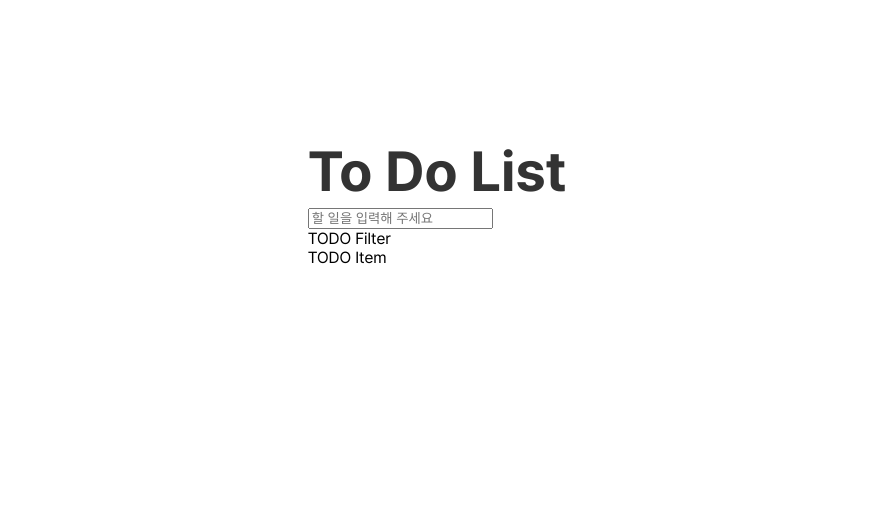
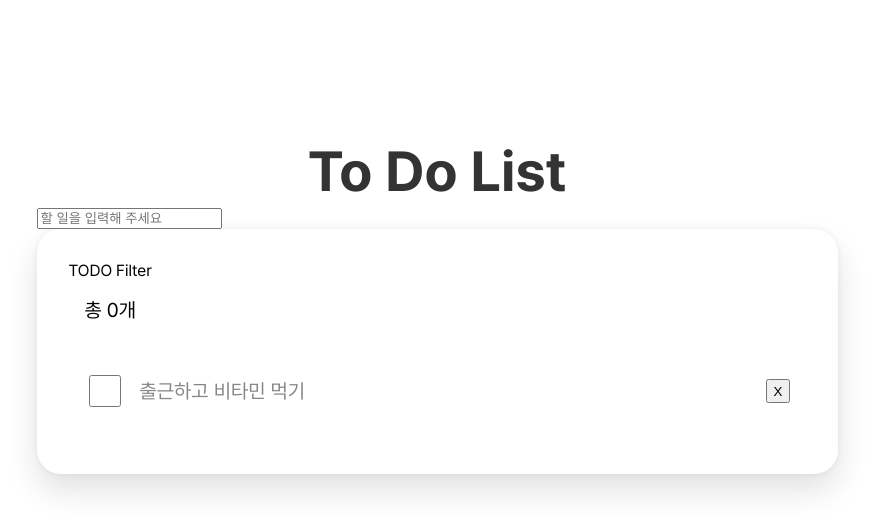
Before and after one commit to jdm1219/todo-myfair, a Next.js app: page / in a window 1280 px wide. Shown: the top 532 px of the page, without its empty margins (203-1077 px from the left). Built offline with nearby package versions, Linux system fonts and the light colour scheme.

Commit message:
feat: TodoList 스타일 추가 (svg연결 X)

```diff
--- a/src/components/todo/Todo.tsx
+++ b/src/components/todo/Todo.tsx
@@ -1,6 +1,6 @@
 import React from "react";
 import TodoInput from "./TodoInput";
-import TodoList from "./TodoList";
+import TodoWrapper from "./TodoWrapper";
 import styled from "@emotion/styled";
 
 const TodoTitle = styled.h1`
@@ -16,7 +16,7 @@ const Todo = () => {
     <div>
       <TodoTitle>To Do List</TodoTitle>
       <TodoInput />
-      <TodoList />
+      <TodoWrapper />
     </div>
   );
 };
--- a/src/components/todo/TodoItem.tsx
+++ b/src/components/todo/TodoItem.tsx
@@ -1,10 +1,42 @@
 import React from "react";
+import styled from "@emotion/styled";
+
+const TodoItemContainer = styled.li`
+  display: flex;
+  align-items: center;
+  gap: 16px;
+  padding: 32px 16px;
+`
+
+const TodoItemCheckbox = styled.input`
+  width: 32px;
+  height: 32px;
+`
+
+const TodoItemDesc = styled.div`
+  flex: 1;
+  font-size: 20px;
+  line-height: 28px;
+  color: #868686;
+`
+
+const TodoItemDeleteBtn = styled.button`
+  width: 24px;
+  height: 24px;
+`
 
 const TodoItem = () => {
+
   return (
-    <div>
-      TODO Item
-    </div>
+    <TodoItemContainer>
+      <TodoItemCheckbox
+        type="checkbox"
+      />
+      <TodoItemDesc>출근하고 비타민 먹기</TodoItemDesc>
+      <TodoItemDeleteBtn>
+        X
+      </TodoItemDeleteBtn>
+    </TodoItemContainer>
   );
 };
 
--- a/src/components/todo/TodoList.tsx
+++ /dev/null
@@ -1,14 +0,0 @@
-import React from "react";
-import TodoFilter from "./TodoFilter";
-import TodoItem from "./TodoItem";
-
-const TodoList = () => {
-  return (
-    <div>
-      <TodoFilter />
-      <TodoItem />
-    </div>
-  );
-};
-
-export default TodoList;
--- /dev/null
+++ b/src/components/todo/TodoWrapper.tsx
@@ -0,0 +1,44 @@
+import React from "react";
+import TodoFilter from "./TodoFilter";
+import TodoItem from "./TodoItem";
+import styled from "@emotion/styled";
+
+const TodoContainer = styled.div`
+  width: 737px;
+  border-radius: 24px;
+  padding: 32px;
+  gap: 32px;
+  box-shadow: 0 16px 32px 0 rgba(0, 0, 0, 0.12), 0 0 6px 0 rgba(0, 0, 0, 0.06);
+`
+
+const TodoListContainer = styled.div`
+  margin: 0;
+  padding: 0;
+`
+
+const TodoCount = styled.div`
+  padding: 16px;
+  font-size: 20px;
+  line-height: 28px;
+`
+
+const TodoList = styled.ul`
+  margin: 0;
+  padding: 0;
+`
+
+const TodoWrapper = () => {
+  return (
+    <TodoContainer >
+      <TodoFilter />
+      <TodoListContainer>
+        <TodoCount>총 {0}개</TodoCount>
+        <TodoList>
+          <TodoItem />
+        </TodoList>
+      </TodoListContainer>
+    </TodoContainer >
+  );
+};
+
+export default TodoWrapper;
```
